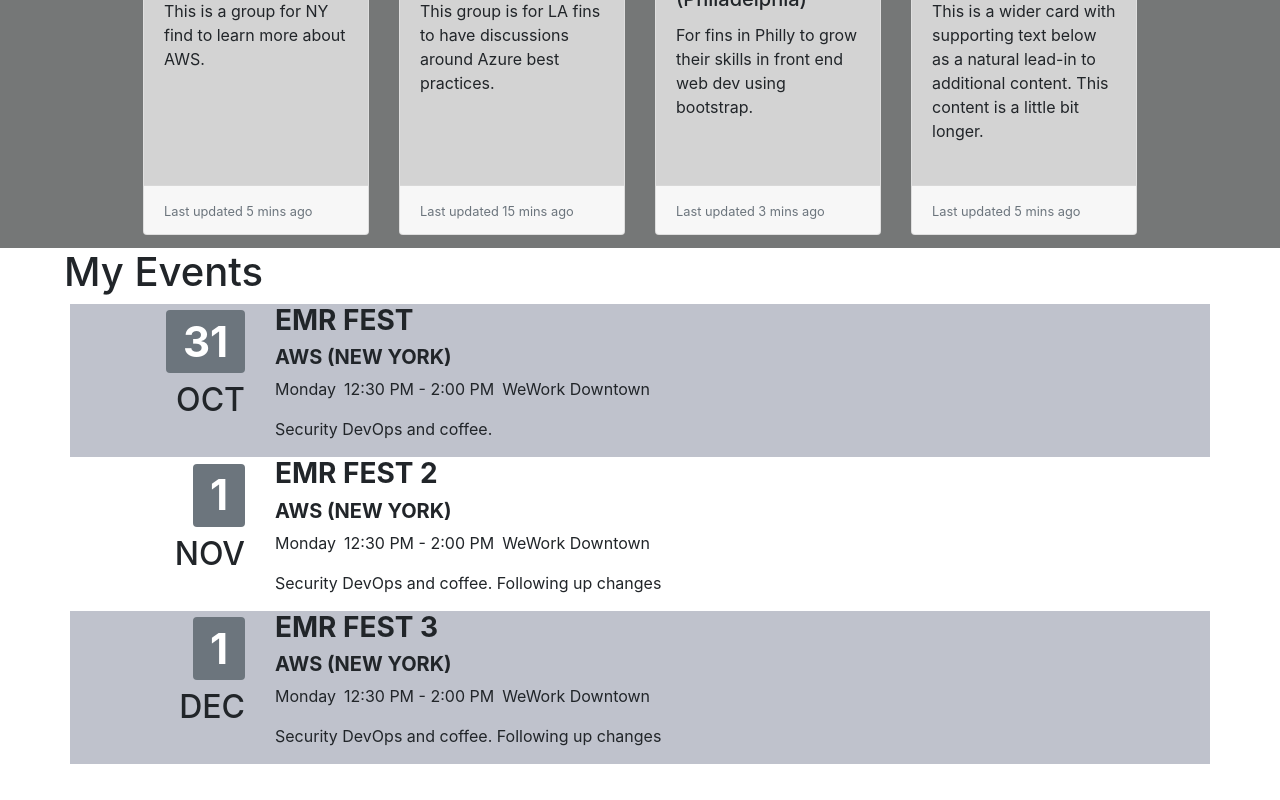
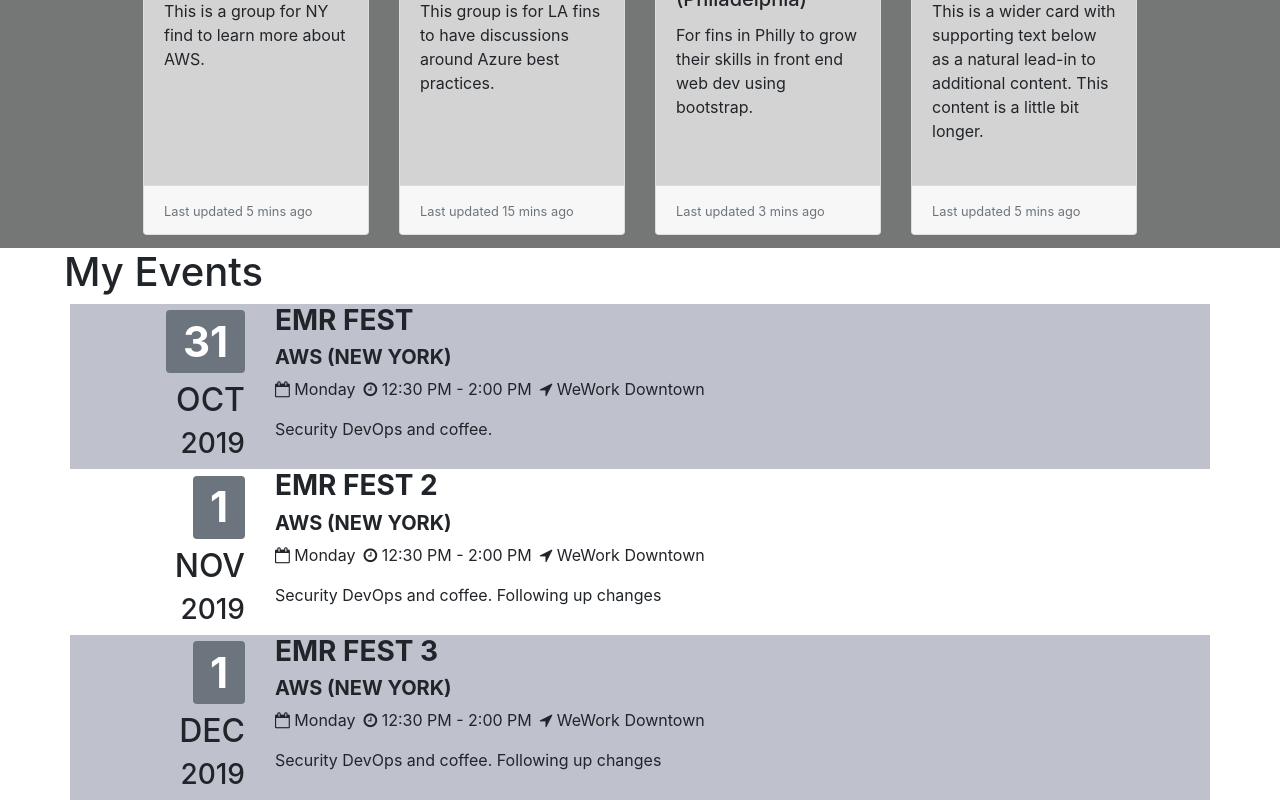
Before and after one commit to benhurley/fin-meetup, an Angular app in the folder fm-app/: page / in a window 1280 px wide. Shown: the part 682-1482 px from the top of the page. Before the commit the page ends 1446 px from the top, so only its background shows below. Built offline with nearby package versions, Linux system fonts and the light colour scheme.

Commit message:
[Bugfix] Fix icons in event. :bug:

```diff
--- a/fm-app/src/app/app.component.html
+++ b/fm-app/src/app/app.component.html
@@ -9,7 +9,10 @@
 <!-- Main Page -->
 <html>
     <head>
-            <link rel="stylesheet" href="https://stackpath.bootstrapcdn.com/bootstrap/4.3.1/css/bootstrap.min.css" integrity="sha384-ggOyR0iXCbMQv3Xipma34MD+dH/1fQ784/j6cY/iJTQUOhcWr7x9JvoRxT2MZw1T" crossorigin="anonymous">
+        <!-- Bootstrap -->
+        <link rel="stylesheet" href="https://stackpath.bootstrapcdn.com/bootstrap/4.3.1/css/bootstrap.min.css" integrity="sha384-ggOyR0iXCbMQv3Xipma34MD+dH/1fQ784/j6cY/iJTQUOhcWr7x9JvoRxT2MZw1T" crossorigin="anonymous">
+        <!-- Font awesome -->
+        <link href="//netdna.bootstrapcdn.com/font-awesome/4.0.3/css/font-awesome.css" rel="stylesheet">
     </head>
     <body>
         <div style="text-align:center">
--- a/fm-app/src/app/home/home.component.html
+++ b/fm-app/src/app/home/home.component.html
@@ -125,6 +125,7 @@
             <div class="col-2 text-right">
                 <h1 class="display-4"><span class="badge badge-secondary">31</span></h1>
                 <h2>OCT</h2>
+                <h3>2019</h3>
             </div>
             <div class="col-10">
                 <h3 class="text-uppercase"><strong>EMR Fest</strong></h3>
@@ -143,6 +144,7 @@
             <div class="col-2 text-right">
                 <h1 class="display-4"><span class="badge badge-secondary">1</span></h1>
                 <h2>NOV</h2>
+                <h3>2019</h3>
             </div>
             <div class="col-10">
                 <h3 class="text-uppercase"><strong>EMR Fest 2</strong></h3>
@@ -161,6 +163,7 @@
             <div class="col-2 text-right">
                 <h1 class="display-4"><span class="badge badge-secondary">1</span></h1>
                 <h2>DEC</h2>
+                <h3>2019</h3>
             </div>
             <div class="col-10">
                 <h3 class="text-uppercase"><strong>EMR Fest 3</strong></h3>
```
